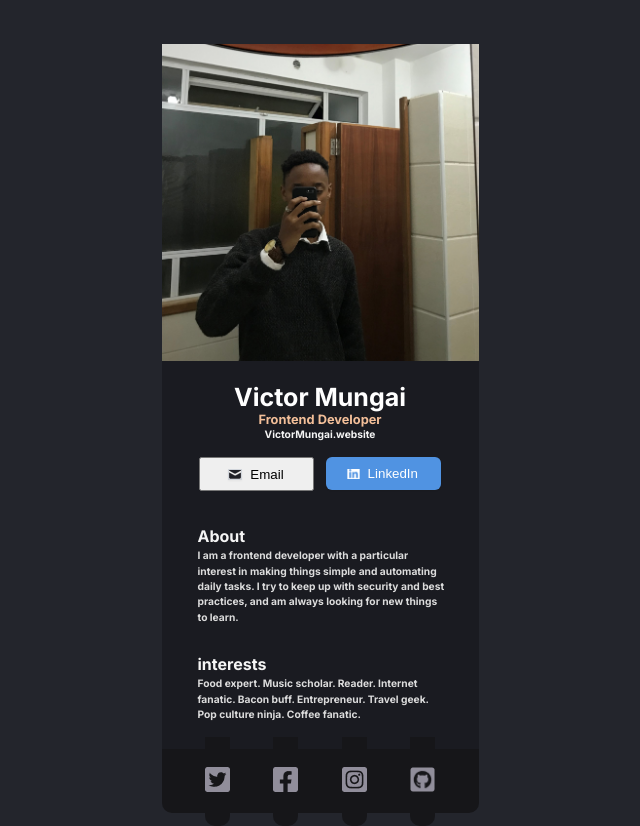
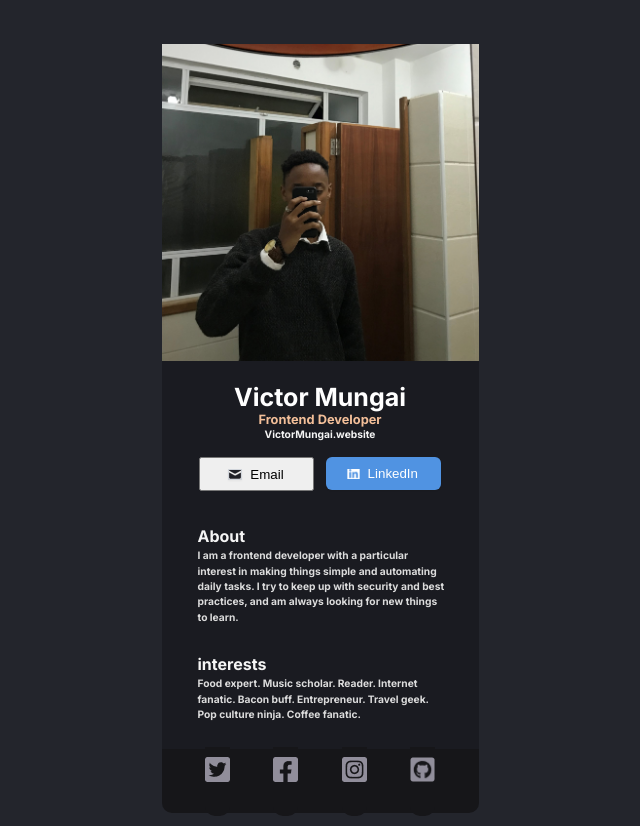
Before and after one commit to victor-mungai/Digital-Business-Card, a React (Create React App) app: page / in a window 1280 px wide. Shown: the whole page, without its empty margins (320-960 px from the left). Built offline with nearby package versions, Linux system fonts and the light colour scheme.

Commit message:
Update index.css

```diff
--- a/src/index.css
+++ b/src/index.css
@@ -148,7 +148,7 @@ a{
   text-decoration: none;
 }
 .footer div{
-padding-top: 30px;
+padding-top: 10px;
 background: #161619;
 border-radius: 0px 0px 10px 10px;
 }
```
